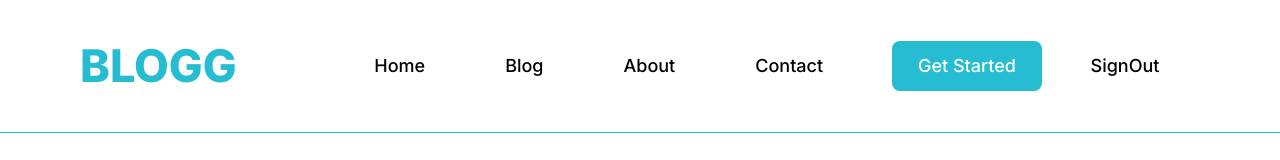
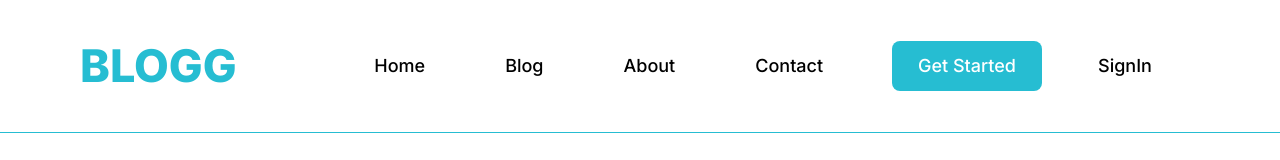
Before and after one commit to joehanzsenna/NewBlogDeploy, a Next.js app: page / in a window 1280 px wide. Shown: the top 160 px of the page. Built offline with nearby package versions, Linux system fonts and the light colour scheme; no server answers.

Commit message:
updated commit

```diff
--- a/src/components/Navbar/Navbar.jsx
+++ b/src/components/Navbar/Navbar.jsx
@@ -108,7 +108,7 @@ const Navbar = () => {
               </Link>
               <Link href="/signIn">
                 <button className="w-[150px] h-[50px] border-solid bg-white rounded-lg text-[18px] font-medium" >
-                  SignOut
+                  SignIn
                 </button>
               </Link>
               </div>
```
